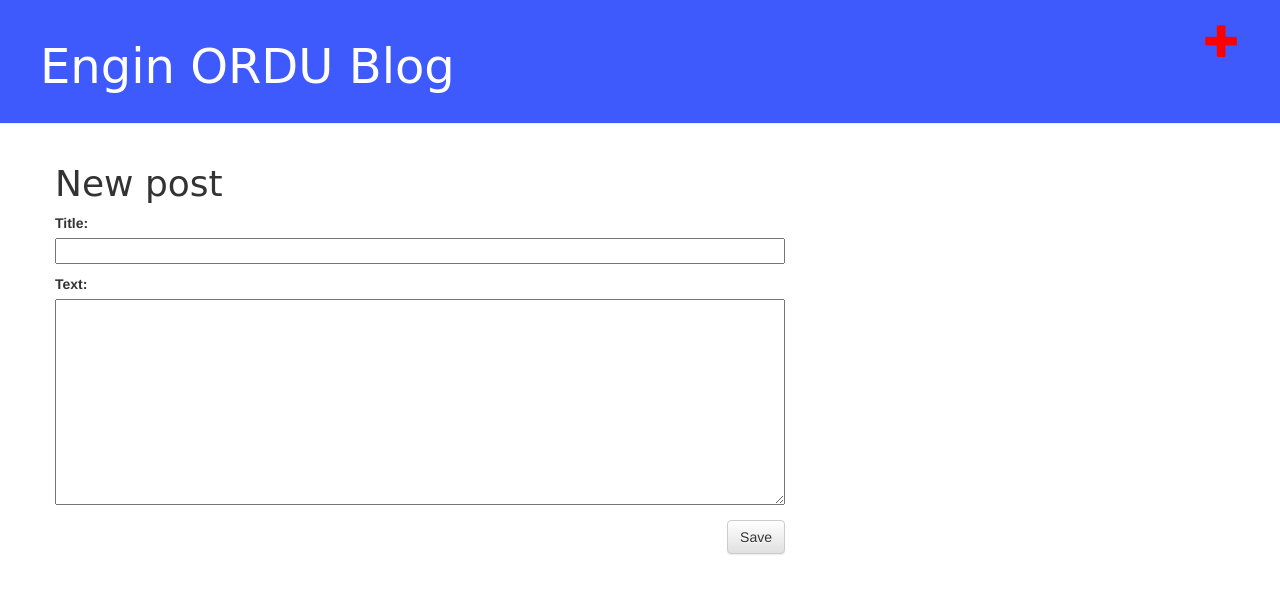
After one commit to enginordu/my-first-blog, a Django app: page /post/new/ in a window 1280 px wide. The commit adds this page. Shown: the top 594 px of the page. Run offline with Django 3.2, Linux system fonts and the light colour scheme; the visitor is signed in with stand-in values (Sample User, id 1); some libraries are stand-ins or nearby versions.

Commit message:
post ve edit fonksiyonlarını tamamladım

```diff
--- /dev/null
+++ b/blog/forms.py
@@ -0,0 +1,9 @@
+from django import forms
+
+from .models import Post
+
+class PostForm(forms.ModelForm):
+
+    class Meta:
+        model = Post
+        fields = ('title', 'text',)
--- /dev/null
+++ b/blog/static/css/blog.css
@@ -0,0 +1,46 @@
+.page-header {
+    background-color: #3f5afc;
+    margin-top: 0;
+    padding: 20px 20px 20px 40px;
+}
+
+.page-header h1, .page-header h1 a, .page-header h1 a:visited, .page-header h1 a:active {
+    color: #ffffff;
+    font-size: 36pt;
+    text-decoration: none;
+}
+
+.content {
+    margin-left: 40px;
+}
+
+h1, h2, h3, h4 {
+    font-family: 'Comfortaa', cursive;
+}
+
+.date {
+    color: #3f5afc;
+}
+
+.save {
+    float: right;
+}
+
+.post-form textarea, .post-form input {
+    width: 100%;
+}
+
+.top-menu, .top-menu:hover, .top-menu:visited {
+    color: #ff0000;
+    float: right;
+    font-size: 26pt;
+    margin-right: 20px;
+}
+
+.post {
+    margin-bottom: 70px;
+}
+
+.post h1 a, .post h1 a:visited {
+    color: #000000;
+}
--- /dev/null
+++ b/blog/templates/blog/base.html
@@ -0,0 +1,29 @@
+<!DOCTYPE html>
+<html lang="tr">
+{% load staticfiles %}
+<html>
+    <head>
+        <title>Engin ORDU Blog</title>
+        <link href="//fonts.googleapis.com/css?family=Lobster&subset=latin,latin-ext" rel="stylesheet" type="text/css">
+        <link rel="stylesheet" href="https://stackpath.bootstrapcdn.com/bootstrap/4.1.1/css/bootstrap.min.css" integrity="sha384-WskhaSGFgHYWDcbwN70/dfYBj47jz9qbsMId/iRN3ewGhXQFZCSftd1LZCfmhktB" crossorigin="anonymous">
+        <link rel="stylesheet" href="//maxcdn.bootstrapcdn.com/bootstrap/3.2.0/css/bootstrap.min.css">
+        <link rel="stylesheet" href="//maxcdn.bootstrapcdn.com/bootstrap/3.2.0/css/bootstrap-theme.min.css">
+        <link rel="stylesheet" href="{% static 'css/blog.css' %}">
+    </head>
+    <body>
+        <div class="page-header">
+            {% if user.is_authenticated %}
+                <a href="{% url 'post_new' %}" class="top-menu"><span class="glyphicon glyphicon-plus"></span></a>
+            {% endif %}
+            <h1><a href="/">Engin ORDU Blog</a></h1>
+        </div>
+        <div class="content container">
+            <div class="row">
+                <div class="col-md-8">
+                {% block content %}
+                {% endblock %}
+                </div>
+            </div>
+        </div>
+    </body>
+</html>
--- /dev/null
+++ b/blog/templates/blog/post_edit.html
@@ -0,0 +1,11 @@
+<!DOCTYPE html>
+<html lang="tr">
+{% extends 'blog/base.html' %}
+
+{% block content %}
+    <h1>New post</h1>
+    <form method="POST" class="post-form">{% csrf_token %}
+        {{ form.as_p }}
+        <button type="submit" class="save btn btn-default">Save</button>
+    </form>
+{% endblock %}
--- a/blog/urls.py
+++ b/blog/urls.py
@@ -3,4 +3,7 @@ from . import views
 
 urlpatterns = [
     url(r'^$', views.post_list, name='post_list'),
+    url(r'^post/(?P<pk>\d+)/$', views.post_detail, name='post_detail'),
+    url(r'^post/new/$', views.post_new, name='post_new'),
+    url(r'^post/(?P<pk>\d+)/edit/$', views.post_edit, name='post_edit'),
 ]
--- a/blog/views.py
+++ b/blog/views.py
@@ -1,7 +1,40 @@
-from django.shortcuts import render
+from django.shortcuts import render, get_object_or_404
 from django.utils import timezone
 from .models import Post
+from .forms import PostForm
+from django.shortcuts import redirect
 
 def post_list(request):
     posts = Post.objects.filter(published_date__lte=timezone.now()).order_by('published_date')
     return render(request, 'blog/post_list.html', {'posts': posts})
+
+def post_detail(request, pk):
+    post = get_object_or_404(Post, pk=pk)
+    return render(request, 'blog/post_detail.html', {'post': post})
+
+def post_new(request):
+    if request.method == "POST":
+        form = PostForm(request.POST)
+        if form.is_valid():
+            post = form.save(commit=False)
+            post.author = request.user
+            post.published_date = timezone.now()
+            post.save()
+            return redirect('post_detail', pk=post.pk)
+    else:
+        form = PostForm()
+    return render(request, 'blog/post_edit.html', {'form': form})
+
+def post_edit(request, pk):
+    post = get_object_or_404(Post, pk=pk)
+    if request.method == "POST":
+        form = PostForm(request.POST, instance=post)
+        if form.is_valid():
+            post = form.save(commit=False)
+            post.author = request.user
+            post.published_date = timezone.now()
+            post.save()
+            return redirect('post_detail', pk=post.pk)
+    else:
+        form = PostForm(instance=post)
+    return render(request, 'blog/post_edit.html', {'form': form})
```
Also changed, not shown: blog/templates/blog/post_detail.html (added, +18 -0 lines), blog/templates/blog/post_list.html (+11 -17 lines).
